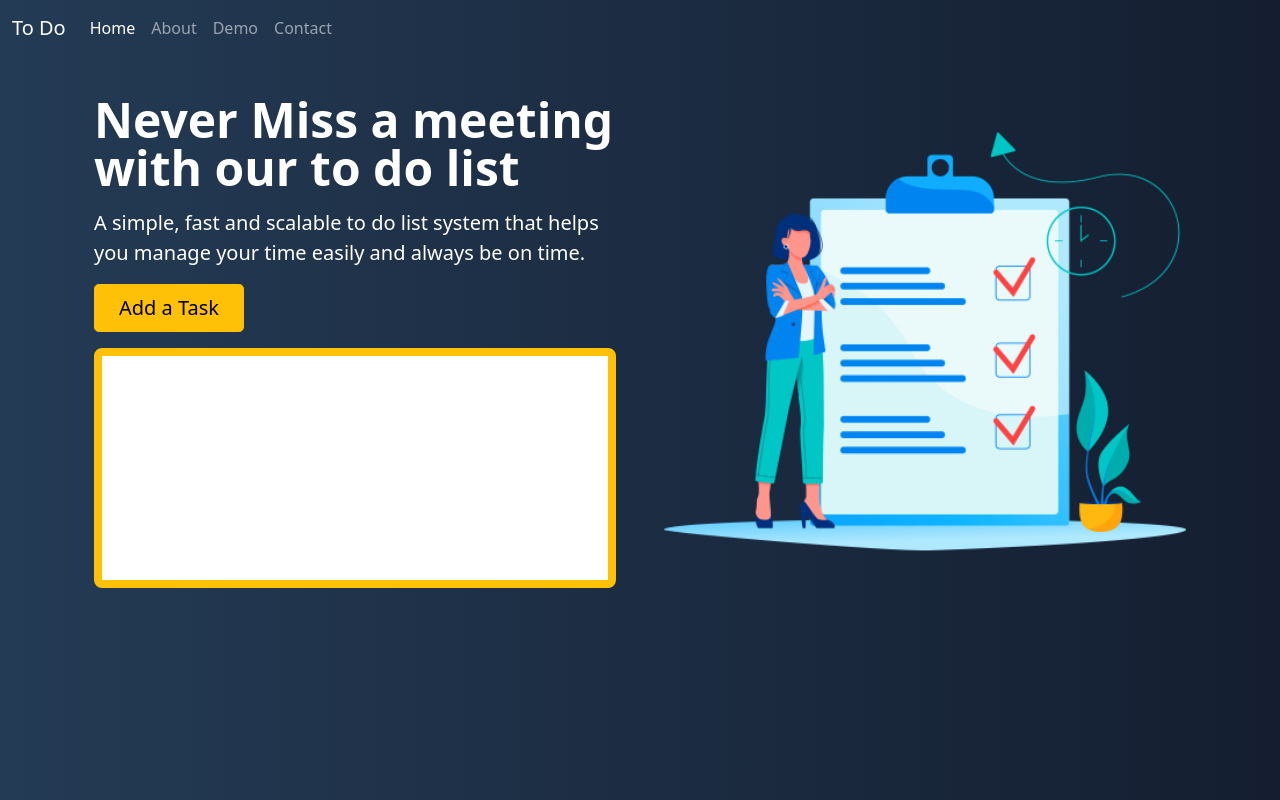
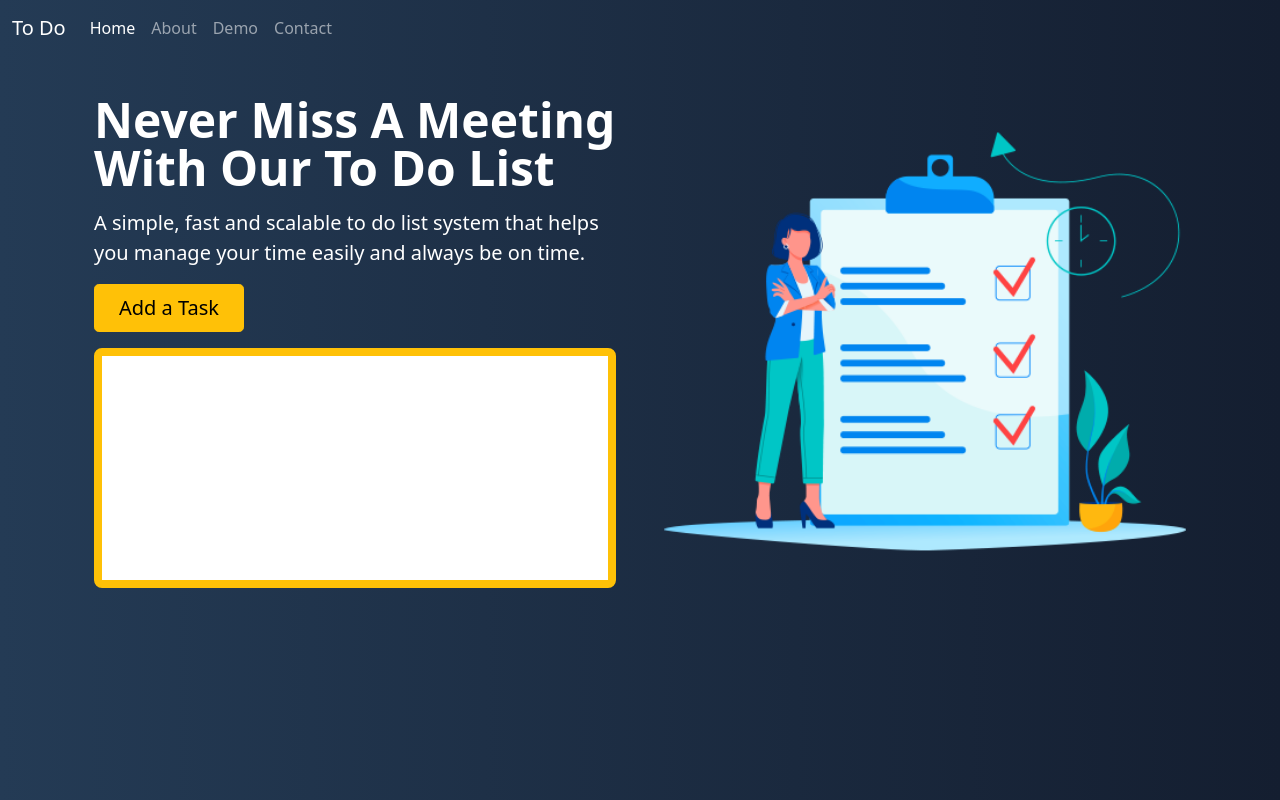
Before and after one commit to c-eze/FirstProject, a plain HTML site: page index.html in a window 1280 px wide. Drawn offline with nearby package versions, Linux system fonts and the light colour scheme.

Commit message:
Fixed some typos

```diff
--- a/index.html
+++ b/index.html
@@ -51,7 +51,7 @@
                         loading="lazy">
                 </div>
                 <div class="col-lg-6">
-                    <h1 class="display-5 fw-bold lh-1 mb-3">Never Miss a meeting with our to do list</h1>
+                    <h1 class="display-5 fw-bold lh-1 mb-3">Never Miss A Meeting With Our To Do List</h1>
                     <p class="lead">A simple, fast and scalable to do list system that helps you manage your time easily
                         and always be on time.
                     </p>
```
